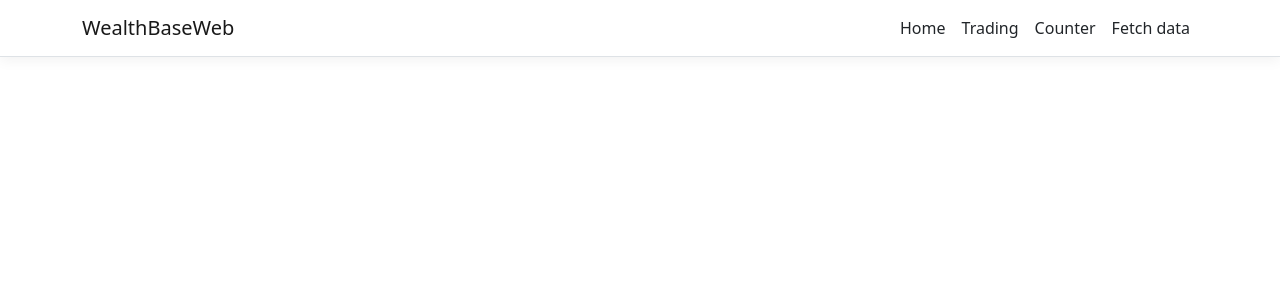
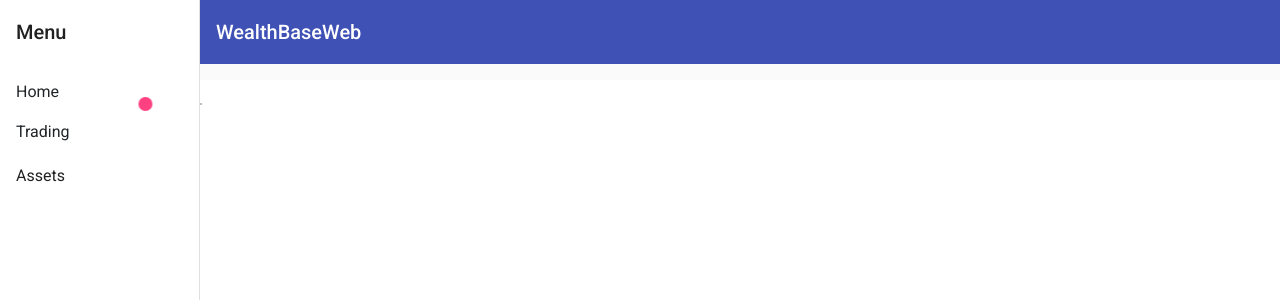
Before and after one commit to SteveSimms/WealthGate, an Angular app in the folder WealthBaseWeb/ClientApp/: page / in a window 1280 px wide. Shown: the top 300 px of the page. Built offline with nearby package versions, Linux system fonts and the light colour scheme.

Commit message:
installed and styled material nav bar

```diff
--- a/WealthBaseWeb/ClientApp/angular.json
+++ b/WealthBaseWeb/ClientApp/angular.json
@@ -27,6 +27,7 @@
               "src/assets"
             ],
             "styles": [
+              "./node_modules/@angular/material/prebuilt-themes/indigo-pink.css",
               "node_modules/bootstrap/dist/css/bootstrap.min.css",
               "src/styles.css"
             ],
@@ -95,6 +96,7 @@
               "src/assets"
             ],
             "styles": [
+              "./node_modules/@angular/material/prebuilt-themes/indigo-pink.css",
               "src/styles.css"
             ],
             "scripts": []
--- a/WealthBaseWeb/ClientApp/package.json
+++ b/WealthBaseWeb/ClientApp/package.json
@@ -15,10 +15,12 @@
   "private": true,
   "dependencies": {
     "@angular/animations": "^14.0.1",
+    "@angular/cdk": "^14.0.1",
     "@angular/common": "^14.0.1",
     "@angular/compiler": "^14.0.1",
     "@angular/core": "^14.0.1",
     "@angular/forms": "^14.0.1",
+    "@angular/material": "^14.0.1",
     "@angular/platform-browser": "^14.0.1",
     "@angular/platform-browser-dynamic": "^14.0.1",
     "@angular/platform-server": "^14.0.1",
@@ -46,6 +48,5 @@
     "karma-jasmine": "~4.0.0",
     "karma-jasmine-html-reporter": "^1.5.0",
     "typescript": "~4.7.3"
-  },
-  "optionalDependencies": {}
+  }
 }
--- a/WealthBaseWeb/ClientApp/src/app/app.component.html
+++ b/WealthBaseWeb/ClientApp/src/app/app.component.html
@@ -1,6 +1,9 @@
 <body>
-  <app-nav-menu></app-nav-menu>
+<app-mat-nav></app-mat-nav>
+<!--  <app-nav-menu></app-nav-menu>-->
   <div class="container">
     <router-outlet></router-outlet>
+    <mat-slider min="1" max="100" step="1" value="50"></mat-slider>
+
   </div>
 </body>
--- /dev/null
+++ b/WealthBaseWeb/ClientApp/src/app/mat-nav/mat-nav.component.ts
@@ -0,0 +1,72 @@
+import { Component } from '@angular/core';
+import { BreakpointObserver, Breakpoints } from '@angular/cdk/layout';
+import { Observable } from 'rxjs';
+import { map, shareReplay } from 'rxjs/operators';
+
+@Component({
+  selector: 'app-mat-nav',
+  template: `
+    <mat-sidenav-container class="sidenav-container">
+      <mat-sidenav #drawer class="sidenav" fixedInViewport
+          [attr.role]="(isHandset$ | async) ? 'dialog' : 'navigation'"
+          [mode]="(isHandset$ | async) ? 'over' : 'side'"
+          [opened]="(isHandset$ | async) === false">
+        <mat-toolbar>Menu</mat-toolbar>
+        <mat-nav-list>
+          <a class="nav-link text-dark" [routerLink]="['/']">Home</a>
+          <a class="nav-link text-dark" [routerLink]="['/trade']"
+          >Trading</a
+          >
+          <a mat-list-item href="#">Assets </a>
+        </mat-nav-list>
+      </mat-sidenav>
+      <mat-sidenav-content>
+        <mat-toolbar color="primary">
+          <button
+            type="button"
+            aria-label="Toggle sidenav"
+            mat-icon-button
+            (click)="drawer.toggle()"
+            *ngIf="isHandset$ | async">
+            <mat-icon aria-label="Side nav toggle icon">menu</mat-icon>
+          </button>
+          <span>WealthBaseWeb</span>
+        </mat-toolbar>
+        <!-- Add Content Here -->
+      </mat-sidenav-content>
+    </mat-sidenav-container>
+
+  `,
+  styles: [`
+    .sidenav-container {
+      /*adjust height after installing new card*/
+      height: 10%;
+    }
+
+    .sidenav {
+      width: 200px;
+    }
+
+    .sidenav .mat-toolbar {
+      background: inherit;
+    }
+
+    .mat-toolbar.mat-primary {
+      position: sticky;
+      top: 0;
+      z-index: 1;
+    }
+
+  `]
+})
+export class MatNavComponent {
+
+  isHandset$: Observable<boolean> = this.breakpointObserver.observe(Breakpoints.Handset)
+    .pipe(
+      map(result => result.matches),
+      shareReplay()
+    );
+
+  constructor(private breakpointObserver: BreakpointObserver) {}
+
+}
--- a/WealthBaseWeb/ClientApp/src/app/nav-menu/nav-menu.component.html
+++ b/WealthBaseWeb/ClientApp/src/app/nav-menu/nav-menu.component.html
@@ -1,4 +1,7 @@
 <header>
+
+
+
   <nav
     class="navbar navbar-expand-sm navbar-toggleable-sm navbar-light bg-white border-bottom box-shadow mb-3"
   >
--- a/WealthBaseWeb/ClientApp/src/index.html
+++ b/WealthBaseWeb/ClientApp/src/index.html
@@ -7,8 +7,11 @@
 
     <meta name="viewport" content="width=device-width, initial-scale=1" />
     <link rel="icon" type="image/x-icon" href="favicon.ico" />
-  </head>
-  <body>
+      <link rel="preconnect" href="https://fonts.gstatic.com">
+    <link href="https://fonts.googleapis.com/css2?family=Roboto:wght@300;400;500&display=swap" rel="stylesheet">
+    <link href="https://fonts.googleapis.com/icon?family=Material+Icons" rel="stylesheet">
+</head>
+  <body class="mat-typography">
     <app-root>Loading...</app-root>
   </body>
 </html>
--- a/WealthBaseWeb/ClientApp/src/styles.css
+++ b/WealthBaseWeb/ClientApp/src/styles.css
@@ -21,3 +21,6 @@
   background-color: #1b6ec2;
   border-color: #1861ac;
 }
+
+html, body { height: 100%; }
+body { margin: 0; font-family: Roboto, "Helvetica Neue", sans-serif; }
```
Also changed, not shown: WealthBaseWeb/ClientApp/src/app/app.module.ts (+19 -2 lines), 2 other files (tests, documents, lock files or other folders).
